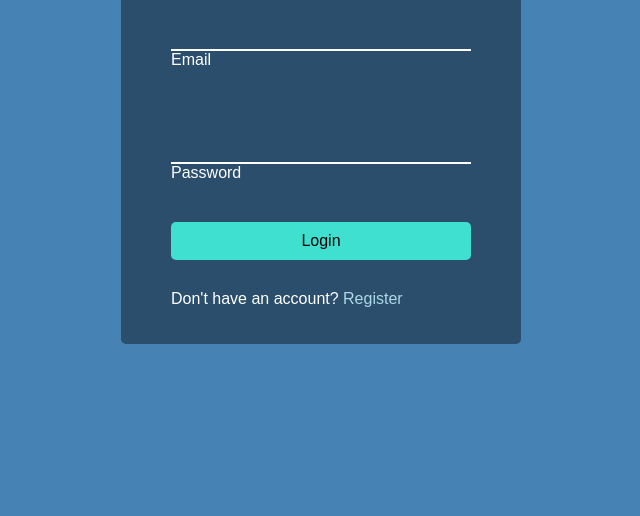
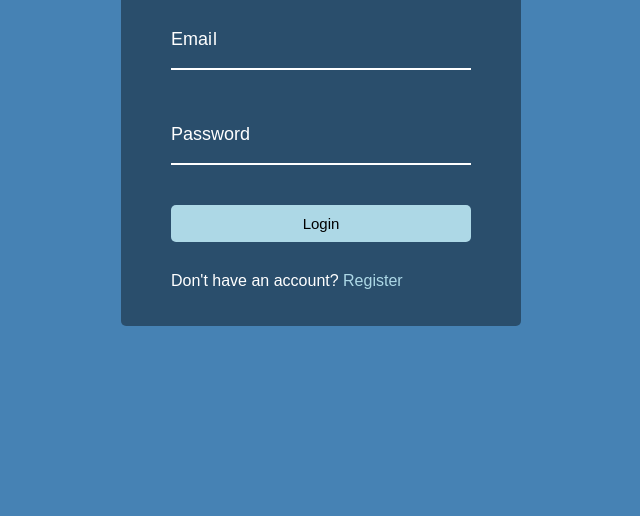
Before and after one commit to saifulislamsarfaraz/frominput, a plain HTML site: page index.html in a window 1280 px wide. Shown: the part 284-800 px from the top of the page, without its empty margins (319-959 px from the left). Drawn offline with Linux system fonts and the light colour scheme.

Commit message:
debug_transform

```diff
--- a/script.js
+++ b/script.js
@@ -0,0 +1,8 @@
+const labels = document.querySelectorAll('.form-control label');
+
+labels.forEach(label => {
+    label.innerHTML = label.innerText
+    .split('')
+    .map((letter, idx) => `<span style="transition-delay:${idx*100}ms">${letter}</span>`)
+    .join('')
+})
--- a/style.css
+++ b/style.css
@@ -25,10 +25,10 @@ body{
     cursor: pointer;
     display: inline-block;
     width: 100%;
-    background-color: turquoise;
+    background-color: lightblue;
     padding: 10px;
     font-family: inherit;
-    font-size: 16px;
+    font-size: 15px;
     border: 0;
     border-radius: 5px;
 }
@@ -69,6 +69,26 @@ body{
     color: #fff;
 }
 
-.form-control input:focus, .form-control input:valid{
+.form-control input:focus,
+.form-control input:valid{
     outline: 0;
+    border-bottom-color: lightblue;
 }
+
+.form-control label{
+    position: absolute;
+    top: 14px;
+    left: 0;
+}
+.form-control label span{
+    display: inline-block;
+    font-size: 18px;
+    min-width: 5px;
+    transition:  0.3s cubic-bezier(0.68,-0.55,0.265,1.55);
+}
+
+.form-control input:focus + label span,
+.form-control input:valid + label span{
+    color: lightblue;
+    transform: translateY(-30px);
+}
```
